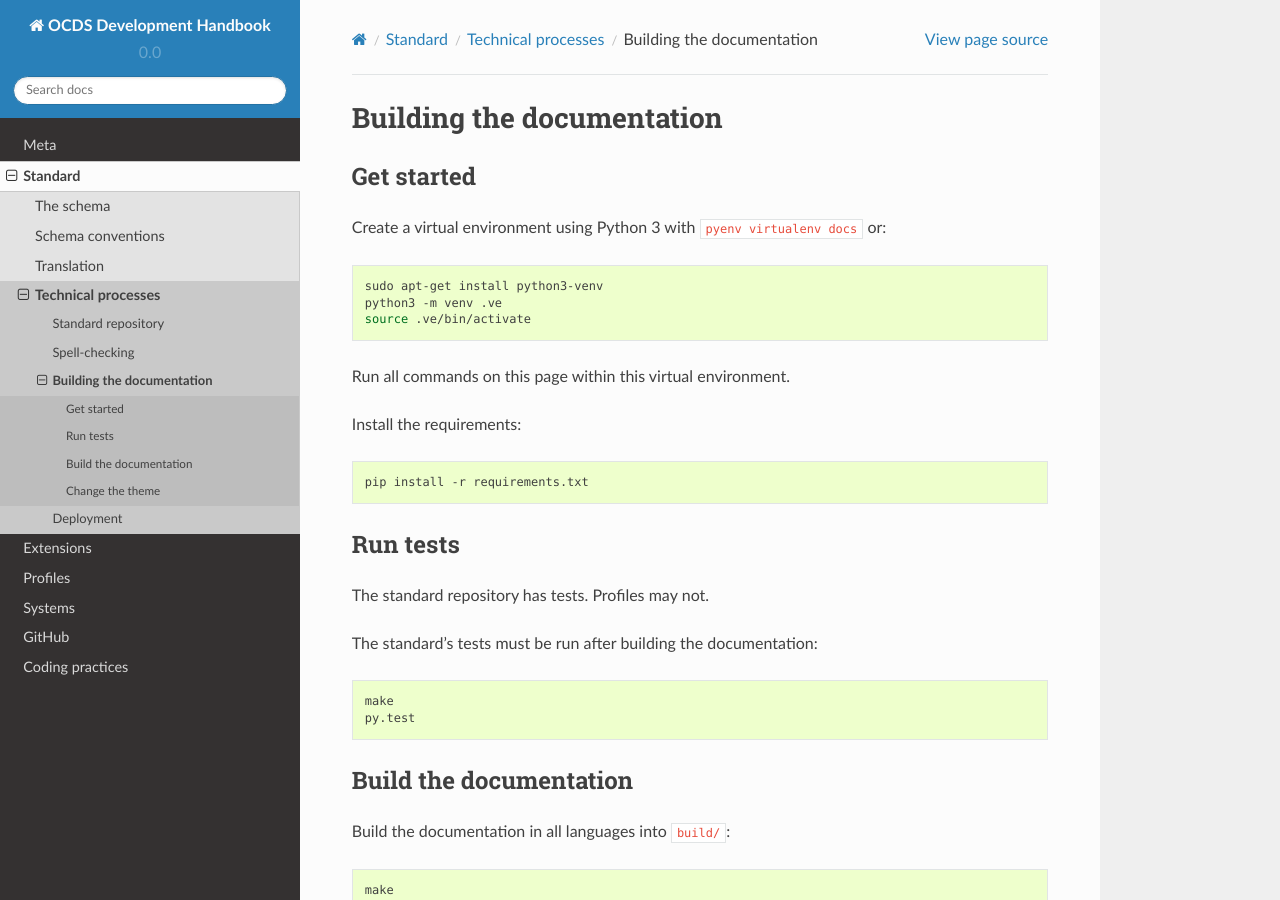
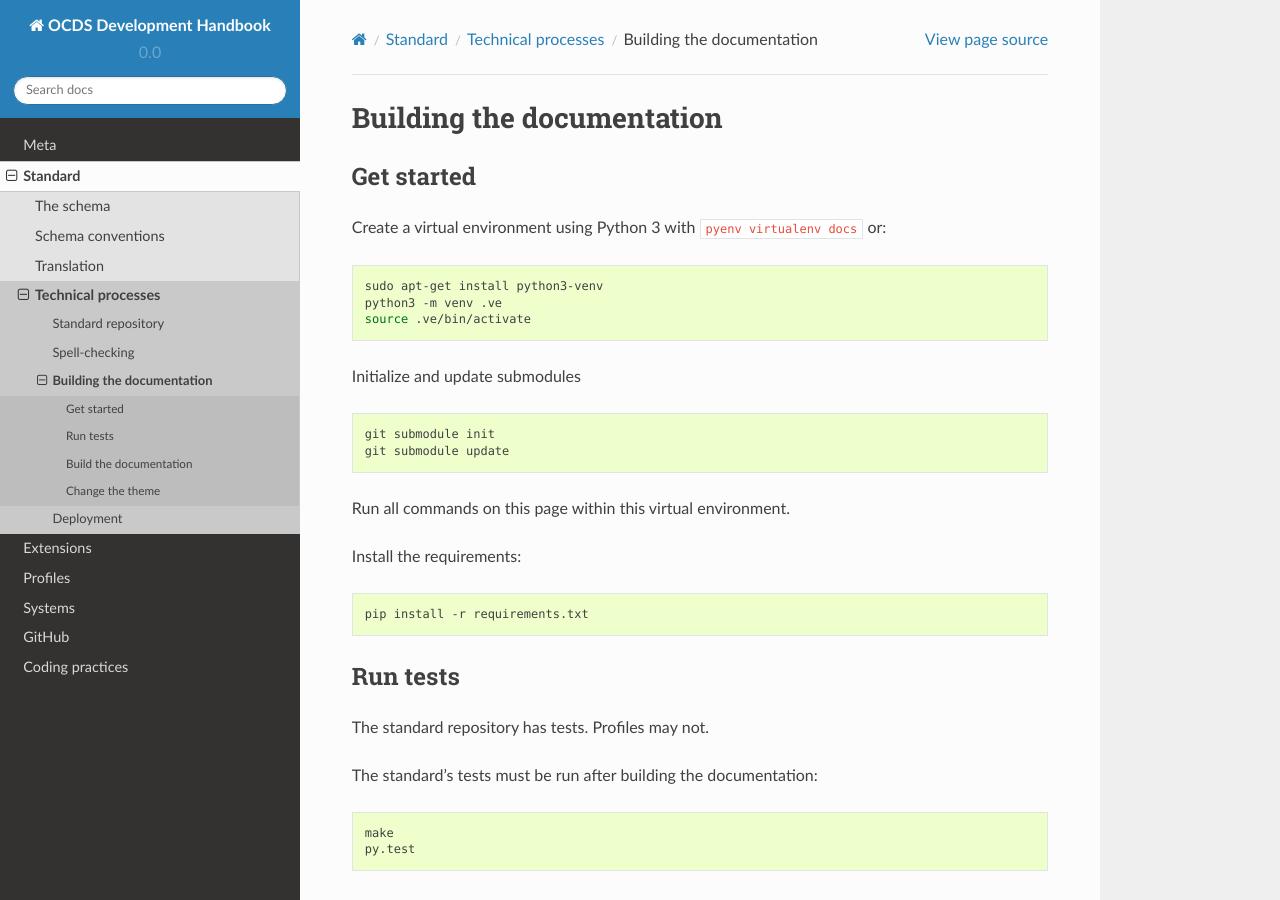
Before and after one commit to open-contracting/standard-development-handbook, a Sphinx documentation site: the page built from docs/standard/technical/build.md, in a window 1280 px wide and 900 px high. Built offline with Sphinx 7.4.7 and the Read the Docs theme 2.0.0, drawn with Linux system fonts in a browser that asks for light colours; pages that are not in the unit, such as notebooks, are missing from menus.

Commit message:
add submodule commands to build process

````diff
--- a/docs/standard/technical/build.md
+++ b/docs/standard/technical/build.md
@@ -8,6 +8,12 @@ Create a virtual environment using Python 3 with `pyenv virtualenv docs` or:
 sudo apt-get install python3-venv
 python3 -m venv .ve
 source .ve/bin/activate
+```
+Initialize and update submodules
+
+```shell
+git submodule init
+git submodule update
 ```
 
 Run all commands on this page within this virtual environment.
````
